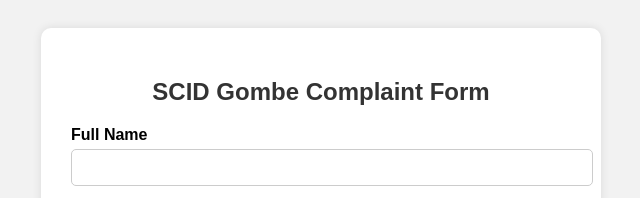
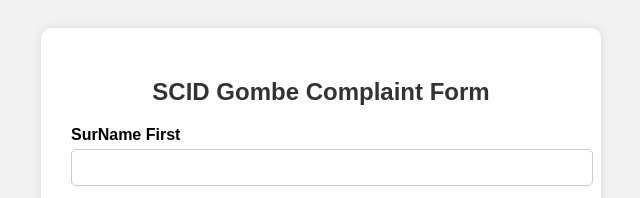
Before and after one commit to rasheethkar/myproject, a website: page public/complaint.html in a window 1280 px wide. Shown: the top 198 px of the page, 319-959 px from the left. Drawn offline with Linux system fonts and the light colour scheme.

Commit message:
updated Comp to SurName First

```diff
--- a/public/complaint.html
+++ b/public/complaint.html
@@ -59,7 +59,7 @@
   <div class="form-container">
     <h2>SCID Gombe Complaint Form</h2>
     <form id="complaintForm">
-      <label for="name">Full Name</label>
+      <label for="name">SurName First</label>
       <input type="text" id="name" name="name" required>
 
       <label for="contact">Contact (Phone or Email)</label>
```
